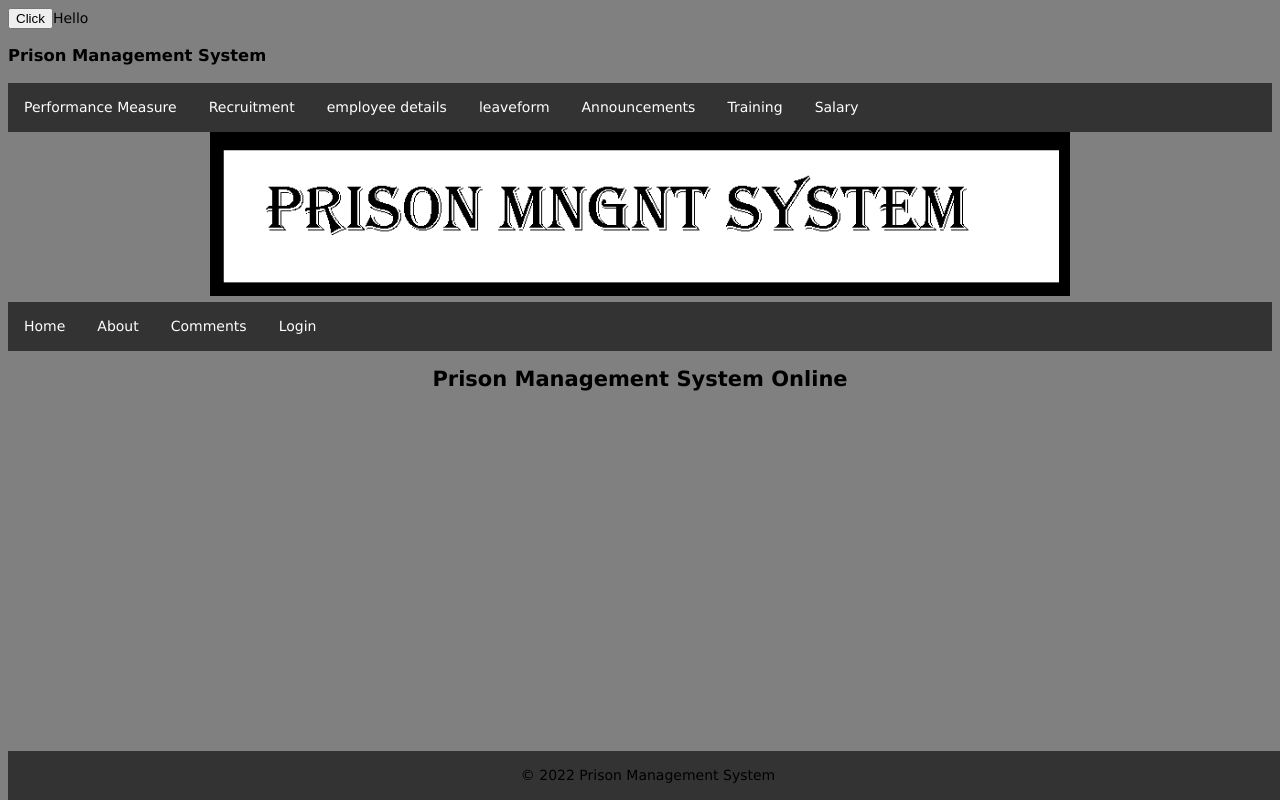
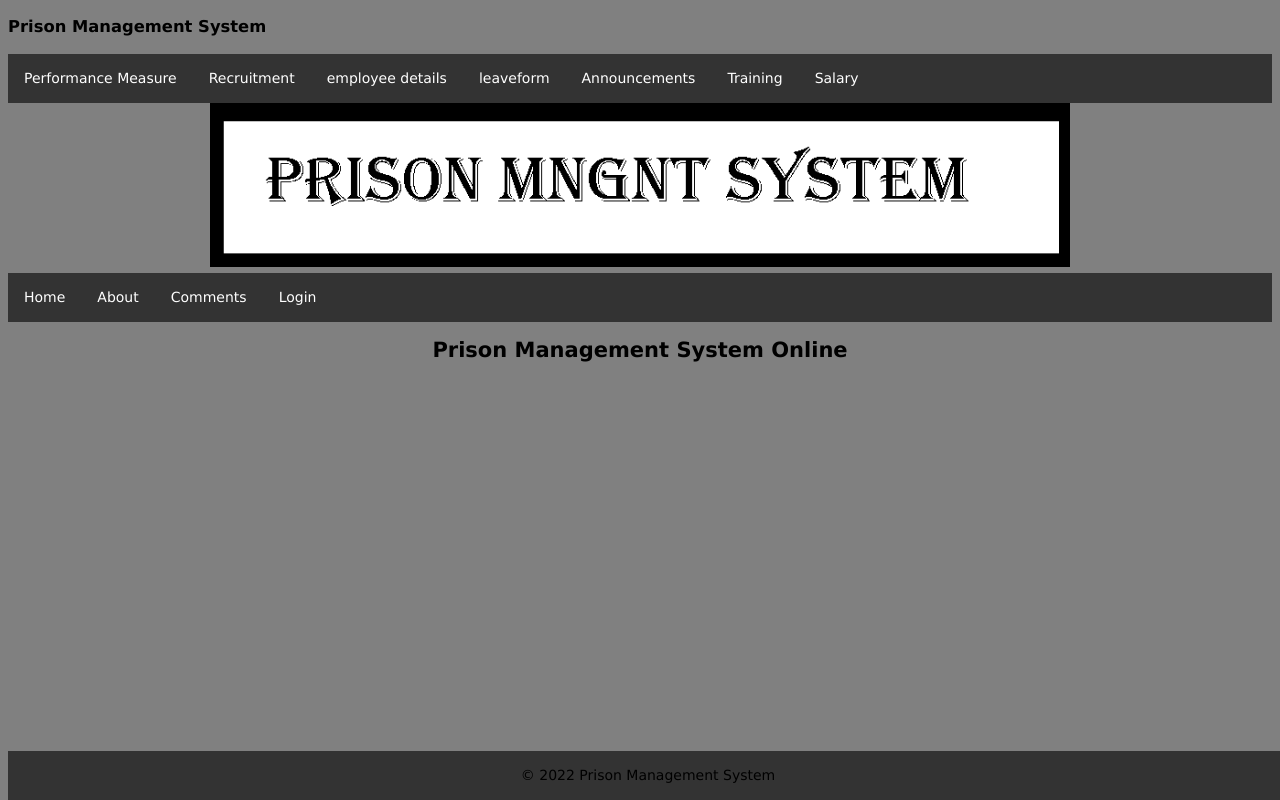
Before and after one commit to Susan56789/prison-management-system, a React (Create React App) app: page / in a window 1280 px wide. Built offline with nearby package versions, Linux system fonts and the light colour scheme.

Commit message:
connecting front-end to back-end

```diff
--- a/package.json
+++ b/package.json
@@ -21,7 +21,7 @@
     "test": "^0.6.0",
     "web-vitals": "^1.0.1"
   },
-  "proxy": "http://localhost:3001",
+  "proxy": "http://localhost:3001/",
   "scripts": {
     "start": "react-scripts start",
     "build": "react-scripts build",
--- a/src/App.js
+++ b/src/App.js
@@ -9,26 +9,10 @@ import Announce from './Announce';
 
 const App =() =>{
 
-const [returnedData, setReturnedData]=useState('Hello');
-
-const fetchData = async () =>{
-const newData = await fetch('/hello', {
-  method: 'GET',
-  headers:{
-    'Content-Type':'application/json',
-    'Accept': 'application/json'
-  }
-})
-.then(res => res.json())
-console.log(newData);
-setReturnedData(newData.result);
-}
 
 
   return (
     <div className="App">
-      <button onClick={() => fetchData()}>Click</button>
-      {returnedData}
       <Navbar />
       <Router>
   <Switch>
```
Also changed, not shown: server.js (+5 -4 lines).
